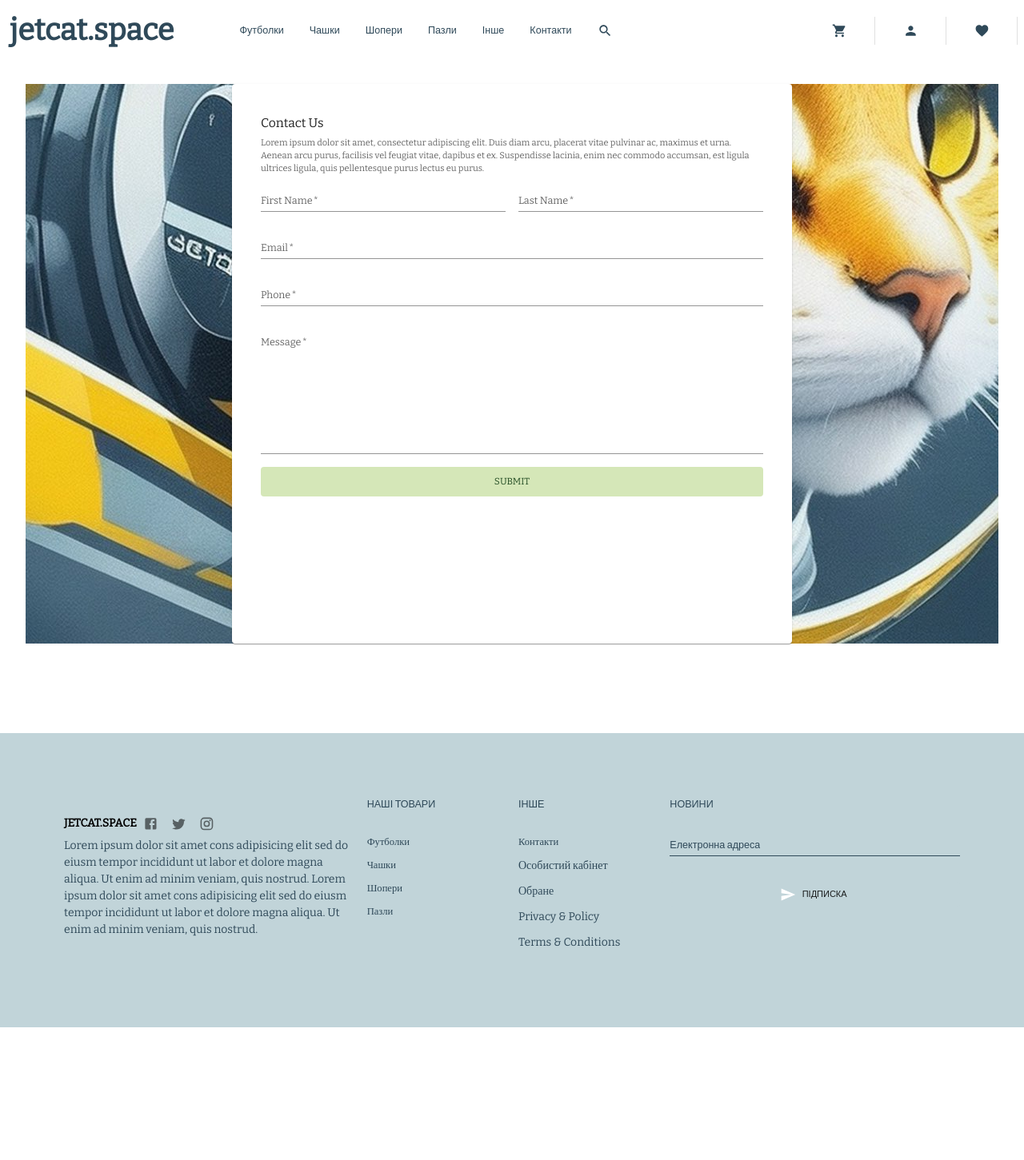
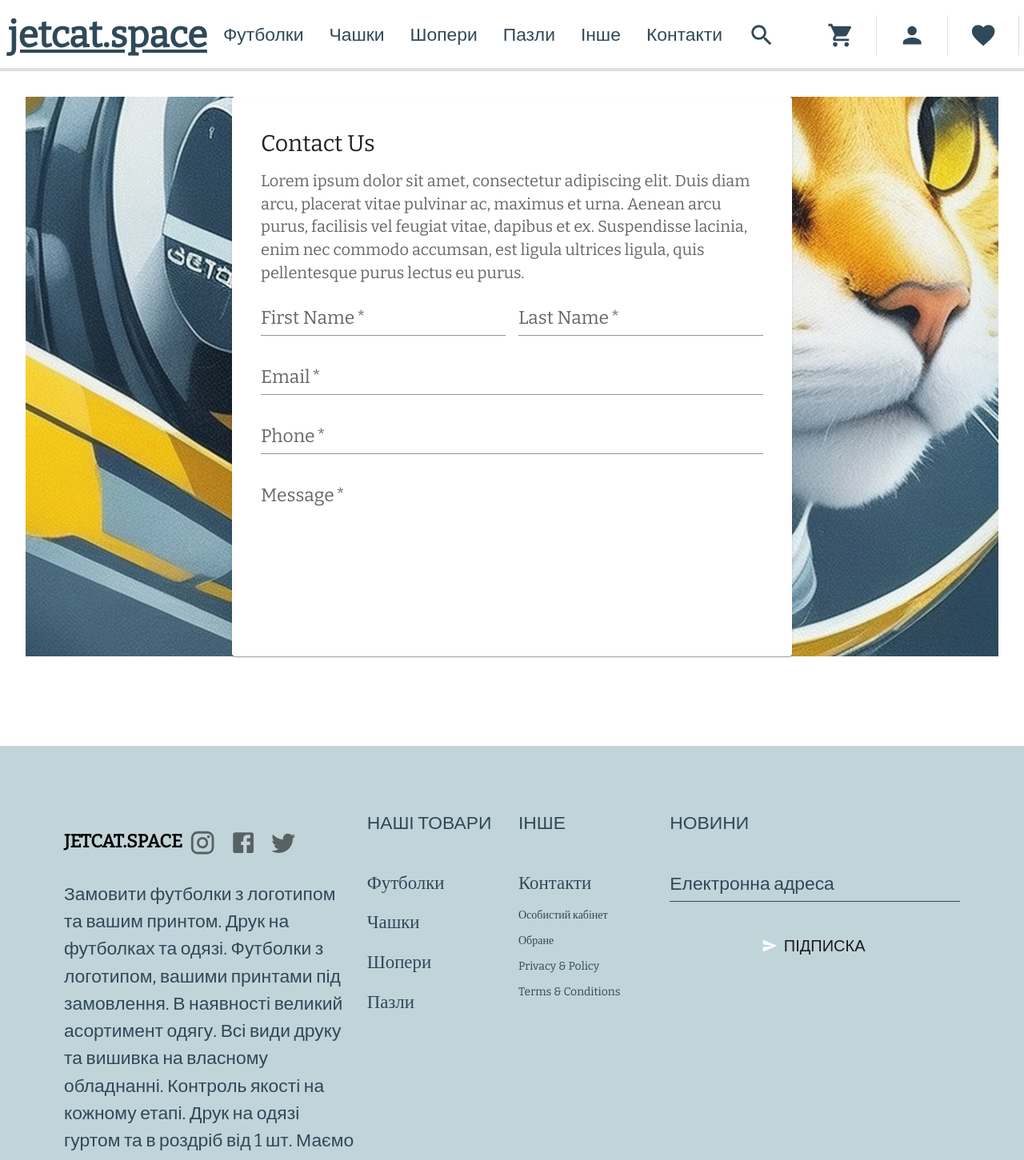
Before and after one commit to tfomyuk/ECOMFront, a React (Create React App) app in the folder my-app/: page /inshe in a window 1280 px wide. Shown: the top 1451 px of the page at 80% size. Before the commit the page ends 1285 px from the top, so only its background shows below. Built offline with nearby package versions, Linux system fonts and the light colour scheme.

Commit message:
back categories work cart work

```diff
--- a/my-app/src/components/appbar/appbarDesktop.js
+++ b/my-app/src/components/appbar/appbarDesktop.js
@@ -24,7 +24,11 @@ const handleCloseProducts = () => {
     return (
 
         <AppbarContainer >
-            <AppbarHeader>jetcat.space</AppbarHeader>
+            <AppbarHeader onClick={() => {
+                  handleCloseProducts();
+                }}
+                component={Link}
+                to="/">jetcat.space</AppbarHeader>
 
 
             <MyList type='row'>
--- a/my-app/src/components/banner/index.js
+++ b/my-app/src/components/banner/index.js
@@ -20,7 +20,7 @@ export default function Banner() {
             <BannerDescription fontFamily="Bitter" variant="subtitle">
                 Час носити креативні речі, які надихають створювати неповторний імідж. 100% зроблено в Україні.
             </BannerDescription>
-            <BannerShopButton fontFamily="Bitter" color="secondary">За покупками</BannerShopButton>
+            {/*<BannerShopButton fontFamily="Bitter" color="secondary">За покупками</BannerShopButton>*/}
 
         </BannerContent>
         </BannerContainer>
--- a/my-app/src/components/cartMenu/index.jsx
+++ b/my-app/src/components/cartMenu/index.jsx
@@ -52,7 +52,7 @@ const CartMenu = () => {
         <Box padding="30px" overflow="auto" height="100%">
           {/* HEADER */}
           <FlexBox mb="15px">
-            <Typography variant="h3">SHOPPING BAG ({cart.length})</Typography>
+            <Typography variant="h3">ТВІЙ КОШИК ({cart.length})</Typography>
             <IconButton onClick={() => dispatch(setIsCartOpen({}))}>
               <CloseIcon />
             </IconButton>
@@ -121,7 +121,7 @@ const CartMenu = () => {
           {/* ACTIONS */}
           <Box m="20px 0">
             <FlexBox m="20px 0">
-              <Typography fontWeight="bold">SUBTOTAL</Typography>
+              <Typography fontWeight="bold">ЗАГАЛОМ ДО СПЛАТИ</Typography>
               <Typography fontWeight="bold">${totalPrice}</Typography>
             </FlexBox>
             <Button
@@ -138,7 +138,7 @@ const CartMenu = () => {
                 dispatch(setIsCartOpen({}));
               }}
             >
-              CHECKOUT
+              ОПЛАТИТИ
             </Button>
           </Box>
         </Box>
--- a/my-app/src/components/footer/index.js
+++ b/my-app/src/components/footer/index.js
@@ -21,7 +21,7 @@ export default function Footer() {
   return (
     <Box
       sx={{
-        positon: 'absolute',
+        positon: "absolute",
         display: "flex",
         justifyContent: "center",
         background: Colors.primary,
@@ -29,9 +29,9 @@ export default function Footer() {
         p: { xs: 4, md: 10 },
         pt: 12,
         pb: 12,
-        fontSize: { xs: '12px', md: '14px' },
-        fontFamily: 'Bitter',
-        mt: '80px'
+        fontSize: { xs: "12px", md: "14px" },
+        fontFamily: "Bitter",
+        mt: "80px",
       }}
     >
       <Grid container spacing={2} justifyContent="center">
@@ -42,58 +42,84 @@ export default function Footer() {
               color: Colors.black,
             }}
           >
-          <FooterTitle variant="caption2" fontWeight='bold'>jetcat.space</FooterTitle>
-
+            <FooterTitle variant="body1" fontWeight="bold">
+              jetcat.space
+              <IconButton
+                aria-label="Instagram.com"
+                onClick={() => window.open("https://www.instagram.com/")}
+              >
+                <InstagramIcon />
+              </IconButton>
               <IconButton
                 aria-label="Facebook.com"
                 onClick={() => window.open("https://www.facebook.com/")}
               >
-            <FacebookIcon/>
+                <FacebookIcon />
               </IconButton>
               <IconButton
                 aria-label="Twitter.com"
                 onClick={() => window.open("https://twitter.com/")}
               >
-            <TwitterIcon/>
+                <TwitterIcon />
               </IconButton>
-          <IconButton
-            aria-label="Instagram.com"
-            onClick={() => window.open("https://www.instagram.com/")}
-          >
-            <InstagramIcon/>
-          </IconButton>
-
+            </FooterTitle>
           </Box>
-          <Typography variant="caption2" >
-            Lorem ipsum dolor sit amet cons adipisicing elit sed do eiusm tempor
-            incididunt ut labor et dolore magna aliqua. Ut enim ad minim veniam,
-            quis nostrud.
-            Lorem ipsum dolor sit amet cons adipisicing elit sed do eiusm tempor
-            incididunt ut labor et dolore magna aliqua. Ut enim ad minim veniam,
-            quis nostrud.
+          <Typography variant="body1">
+            Замовити футболки з логотипом та вашим принтом. Друк на футболках та
+            одязі. Футболки з логотипом, вашими принтами під замовлення. В
+            наявності великий асортимент одягу. Всі види друку та вишивка на
+            власному обладнанні. Контроль якості на кожному етапі. Друк на одязі
+            гуртом та в роздріб від 1 шт. Маємо досвід роботи 17 років.
           </Typography>
-
         </Grid>
         <Grid item md={6} lg={2}>
           <FooterTitle variant="body1">Наші товари</FooterTitle>
           <List>
             <ListItemText>
-            <Link href='/futbolky' color='secondary' underline="none" lineHeight={2} fontFamily='Bitter'  variant="caption2">
+              <Link
+                href="/futbolky"
+                color="secondary"
+                underline="none"
+                lineHeight={2}
+                fontFamily="Bitter"
+                variant="caption2"
+              >
                 Футболки
               </Link>
             </ListItemText>
             <ListItemText>
-              <Link href='/chashky' color='secondary' underline="none" lineHeight={2} fontFamily='Bitter' variant="caption2">
+              <Link
+                href="/chashky"
+                color="secondary"
+                underline="none"
+                lineHeight={2}
+                fontFamily="Bitter"
+                variant="caption2"
+              >
                 Чашки
               </Link>
             </ListItemText>
             <ListItemText>
-            <Link href='/shopery' color='secondary' underline="none" lineHeight={2} fontFamily='Bitter'  variant="caption2">
+              <Link
+                href="/shopery"
+                color="secondary"
+                underline="none"
+                lineHeight={2}
+                fontFamily="Bitter"
+                variant="caption2"
+              >
                 Шопери
               </Link>
             </ListItemText>
             <ListItemText>
-            <Link href='/puzzly' color='secondary' underline="none" lineHeight={2} fontFamily='Bitter'  variant="caption2">
+              <Link
+                href="/puzzly"
+                color="secondary"
+                underline="none"
+                lineHeight={2}
+                fontFamily="Bitter"
+                variant="caption2"
+              >
                 Пазли
               </Link>
             </ListItemText>
@@ -103,7 +129,14 @@ export default function Footer() {
           <FooterTitle variant="body1">Інше</FooterTitle>
           <List>
             <ListItemText>
-            <Link href='/kontakty' color='secondary' underline="none" lineHeight={2} fontFamily='Bitter' variant="body1">
+              <Link
+                href="/kontakty"
+                color="secondary"
+                underline="none"
+                lineHeight={2}
+                fontFamily="Bitter"
+                variant="body1"
+              >
                 Контакти
               </Link>
             </ListItemText>
@@ -111,7 +144,8 @@ export default function Footer() {
               <Typography lineHeight={2} variant="caption2">
                 Особистий кабінет
               </Typography>
-            </ListItemText><ListItemText>
+            </ListItemText>
+            <ListItemText>
               <Typography lineHeight={2} variant="caption2">
                 Обране
               </Typography>
@@ -126,7 +160,6 @@ export default function Footer() {
                 Terms &amp; Conditions
               </Typography>
             </ListItemText>
-
           </List>
         </Grid>
         <Grid item md={6} lg={4}>
--- a/my-app/src/components/itemDetails/index.js
+++ b/my-app/src/components/itemDetails/index.js
@@ -65,12 +65,12 @@ const ItemDetails = () => {
             {/* ACTIONS */}
             <Box flex="1 1 50%" mb="40px">
               <Box display="flex" justifyContent="space-between">
-                <Box>Home/Item</Box>
-                <Box>Prev Next</Box>
+                <Box>Головна/Продукти</Box>
+                <Box>Попередній/Наступний</Box>
               </Box>
 
               <Box m="65px 0 25px 0">
-                <Typography variant="h3">{item?.attributes?.name}</Typography>
+                <Typography variant="h1">{item?.attributes?.name}</Typography>
                 <Typography>${item?.attributes?.price}</Typography>
                 <Typography sx={{ mt: "20px" }}>
                   {item?.attributes?.longDescription}
@@ -103,15 +103,15 @@ const ItemDetails = () => {
                   }}
                   onClick={() => dispatch(addToCart({ item: { ...item, count } }))}
                 >
-                  ADD TO CART
+                  ДОДАТИ У КОШИК
                 </Button>
               </Box>
               <Box>
                 <Box m="20px 0 5px 0" display="flex">
                   <FavoriteBorderOutlinedIcon />
-                  <Typography sx={{ ml: "5px" }}>ADD TO WISHLIST</Typography>
+                  {/*<Typography sx={{ ml: "5px" }}>ДОДАТИ В ОБРАНЕ</Typography>*/}
                 </Box>
-                <Typography>CATEGORIES: {item?.attributes?.category}</Typography>
+                <Typography>КАТЕГОРІЇ: {item?.attributes?.category}</Typography>
               </Box>
             </Box>
           </Box>
@@ -119,21 +119,21 @@ const ItemDetails = () => {
           {/* INFORMATION */}
           <Box m="20px 0">
             <Tabs value={value} onChange={handleChange}>
-              <Tab label="DESCRIPTION" value="description" />
-              <Tab label="REVIEWS" value="reviews" />
+              <Tab label="ОПИС" value="description" />
+              <Tab label="ВІДГУКИ" value="reviews" />
             </Tabs>
           </Box>
           <Box display="flex" flexWrap="wrap" gap="15px">
             {value === "description" && (
               <div>{item?.attributes?.longDescription}</div>
             )}
-            {value === "reviews" && <div>reviews</div>}
+            {value === "reviews" && <div>ТУТ БУДУТЬ ВАШІ ВІДГУКИ</div>}
           </Box>
 
           {/* RELATED ITEMS */}
           <Box mt="50px" width="100%">
             <Typography variant="h3" fontWeight="bold">
-              Related Products
+              Рекомендовані товари
             </Typography>
             <Box
               mt="20px"
--- a/my-app/src/components/shoppingList/index.jsx
+++ b/my-app/src/components/shoppingList/index.jsx
@@ -29,22 +29,22 @@ const ShoppingList = () => {
   }, []);
 
   const topRatedItems = items.filter(
-    (item) => item.attributes.category === "topRated"
+    (item) => item.attributes.category === "ТОП"
   );
 
   const newArrivalsItems = items.filter(
-    (item) => item.attributes.category === "newArrivals"
+    (item) => item.attributes.category === "Новинки"
   );
 
   const bestSellersItems = items.filter(
-    (item) => item.attributes.category === "bestSellers"
+    (item) => item.attributes.category === "Бестселлери"
   );
 
   return (
     <Box width="80%" margin="80px auto">
-      <Typography variant="h3" textAlign="center">
-        Найкращі <b>пропозиції</b>
-      </Typography>
+      {/*<Typography variant="h3" textAlign="center">
+        Найкращі пропозиції
+      </Typography>*/}
       <Tabs
         textColor="secondary"
         indicatorColor="primary"
@@ -60,9 +60,9 @@ const ShoppingList = () => {
         }}
       >
         <Tab label='ВСІ ТОВАРИ' value="all" />
-        <Tab label='НОВІ ТОВАРИ' value="newArrivals" />
-        <Tab label='БЕСТСЕЛЛЕРИ' value="bestSellers" />
-        <Tab label='ПОПУЛЯРНІ ТОВАРИ' value="topRated" />
+        <Tab label='НОВІ ТОВАРИ' value="Новинки" />
+        <Tab label='БЕСТСЕЛЛЕРИ' value="Бестселлери" />
+        <Tab label='ПОПУЛЯРНІ ТОВАРИ' value="ТОП" />
       </Tabs>
       <Box
       margin='0 auto'
@@ -76,15 +76,15 @@ const ShoppingList = () => {
           items.map((item) => (
             <Item item={item} key={`${item.name}-${item.id}`} />
           ))}
-        {value === "newArrivals" &&
+        {value === "Новинки" &&
           newArrivalsItems.map((item) => (
             <Item item={item} key={`${item.name}-${item.id}`} />
           ))}
-        {value === "bestSellers" &&
+        {value === "Бестселлери" &&
           bestSellersItems.map((item) => (
             <Item item={item} key={`${item.name}-${item.id}`} />
           ))}
-        {value === "topRated" &&
+        {value === "ТОП" &&
           topRatedItems.map((item) => (
             <Item item={item} key={`${item.name}-${item.id}`} />
           ))}
--- a/my-app/src/layout/default.js
+++ b/my-app/src/layout/default.js
@@ -1,11 +1,11 @@
 import React from "react";
 import { Outlet } from "react-router-dom";
 import Footer from "../components/footer";
-import { Box, Stack } from "@mui/material";
+import { Box, Divider, Stack } from "@mui/material";
 import Appbar from "../components/appbar";
 import { UIProvider } from "../context/ui";
 import SearchBox from "../components/search";
-import theme from "../styles/theme";
+import theme, { Colors } from "../styles/theme";
 import { ThemeProvider } from "@emotion/react";
 import AppDrawer from "../components/drawer";
 import Cart from "../components/cart";
@@ -17,6 +17,7 @@ function Default() {
       <Stack>
         <UIProvider>
           <Appbar />
+          <Divider  sx={{borderBottomWidth: 4}}/>
 
           <section>
             <Outlet />
--- a/my-app/src/pages/Home/Home.jsx
+++ b/my-app/src/pages/Home/Home.jsx
@@ -24,9 +24,9 @@ function Home() {
       <Banner />
       <Promotions />
       <SearchBox />
-      <Box display="flex" justifyContent={"center"} sx={{ p:4 }}>
-        <Typography variant="h4">Найпопулярніше</Typography>
-      </Box>
+       {/*<Box display="flex" justifyContent={"center"} sx={{ p:4 }}>
+       <Typography variant="h4">Найпопулярніше</Typography>
+      </Box>*/}
       <ShoppingList/>
 
   </Container>
--- a/my-app/src/styles/appbar/index.js
+++ b/my-app/src/styles/appbar/index.js
@@ -16,9 +16,10 @@ export const AppbarContainer = styled(Box)(() => ({
 export const AppbarHeader = styled(Typography)(() => ({
   padding: "4px",
   flexGrow: 1,
-  fontSize: "3em",
+  fontSize: "2em",
   fontFamily:'Bitter',
   fontWeight: 'bold',
+  underline: "none",
   color: Colors.secondary,
   /*{"&:hover":
     animation: `${textPopUpTop} 0.5s cubic-bezier(0.455, 0.030, 0.515, 0.955) both`,
--- a/my-app/src/styles/theme/index.js
+++ b/my-app/src/styles/theme/index.js
@@ -40,18 +40,18 @@ export const Colors = {
 
     typography: {
       fontFamily: ['Bitter', 'sans-serif'].join(','),
-      fontSize: 11,
+      fontSize: 20,
       h1: {
         fontFamily: ['Bitter', 'sans-serif'].join(','),
-      fontSize: 38,
+      fontSize: 64,
       },
       h2: {
         fontFamily: ['Bitter', 'sans-serif'].join(','),
-      fontSize: 36,
+      fontSize: 40,
       },
       h3: {
         fontFamily: ['Bitter', 'sans-serif'].join(','),
-      fontSize: 20,
+      fontSize: 28,
       },
       h4: {
         fontFamily: ['Bitter', 'sans-serif'].join(','),
```
Also changed, not shown: 1 other file (tests, documents, lock files or other folders). Lines whose indentation alone changed are shown as unchanged.
